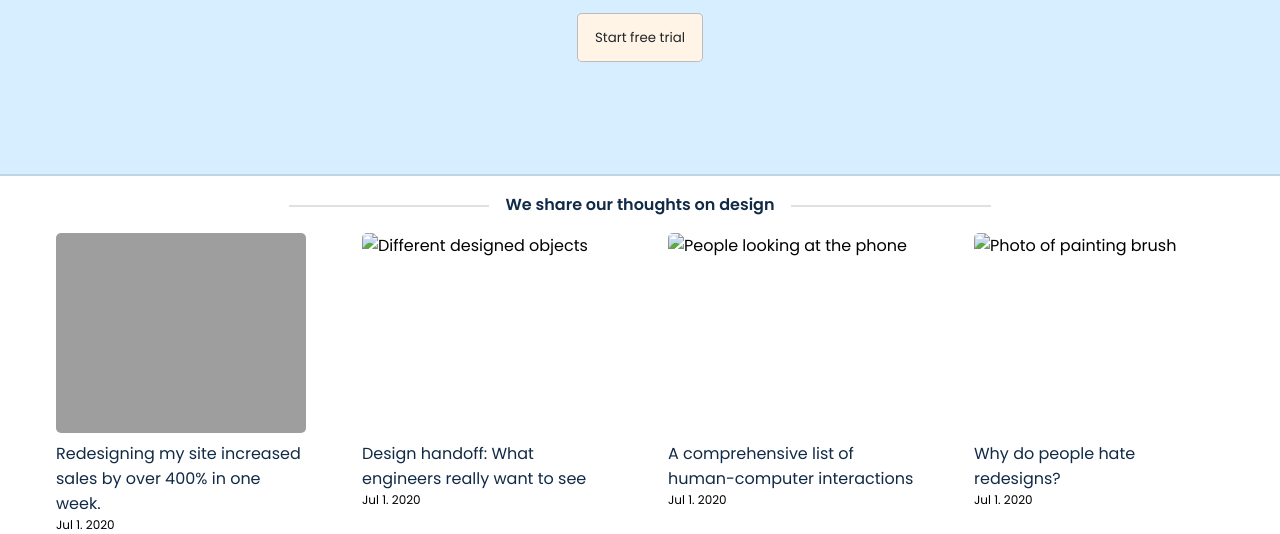
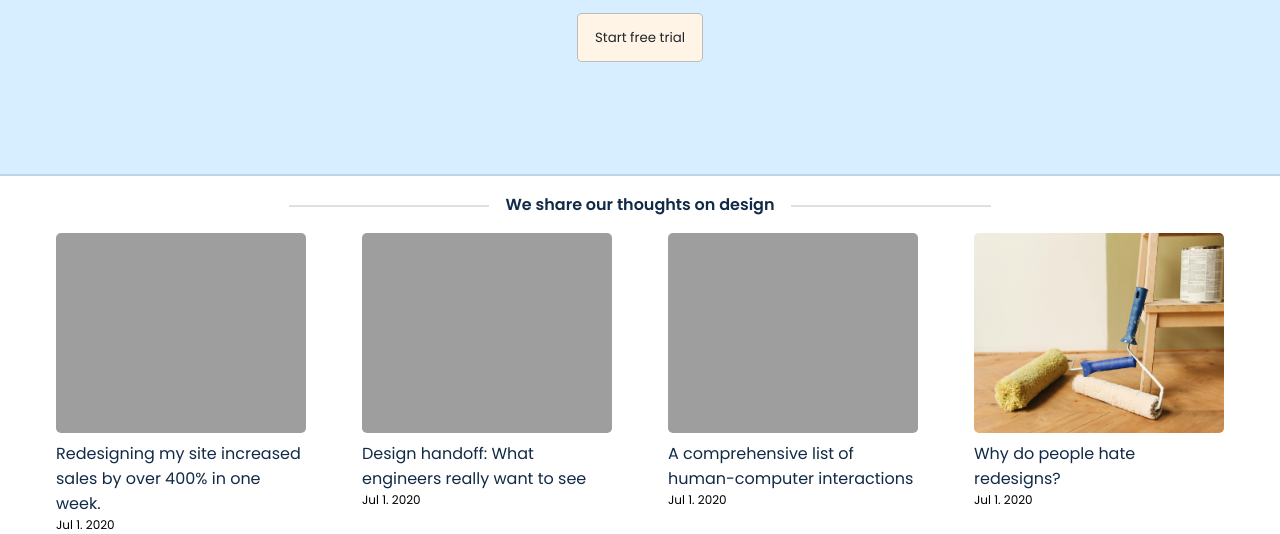
Before and after one commit to Ivan910-zz/Modern-Website, a plain HTML site: page index.html in a window 1280 px wide. Shown: the part 353-887 px from the top of the page. Drawn offline with Linux system fonts and the light colour scheme; the site is published under a folder, as on GitHub Pages, so addresses that start at the root find nothing.

Commit message:
Update index.html

```diff
--- a/index.html
+++ b/index.html
@@ -69,7 +69,7 @@
             </div>
           </div>
           <div class="Box">
-            <img src="/Design handoff.jpg" alt="Different designed objects" />
+            <img src="Design handoff.jpg" alt="Different designed objects" />
             <div class="Articles-Links">
               <a href="#">Design handoff: What engineers really want to see</a>
               <p>Jul 1. 2020</p>
@@ -77,7 +77,7 @@
           </div>
           <div class="Box">
             <img
-              src="/Comprehensive list.jpg"
+              src="Comprehensive list.jpg"
               alt="People looking at the phone"
             />
             <div class="Articles-Links">
@@ -88,7 +88,7 @@
             </div>
           </div>
           <div class="Box">
-            <img src="/Redesigns.jpg" alt="Photo of painting brush" />
+            <img src="Redesigns.jpg" alt="Photo of painting brush" />
             <div class="Articles-Links">
               <a href="#">Why do people hate redesigns?</a>
               <p>Jul 1. 2020</p>
```
